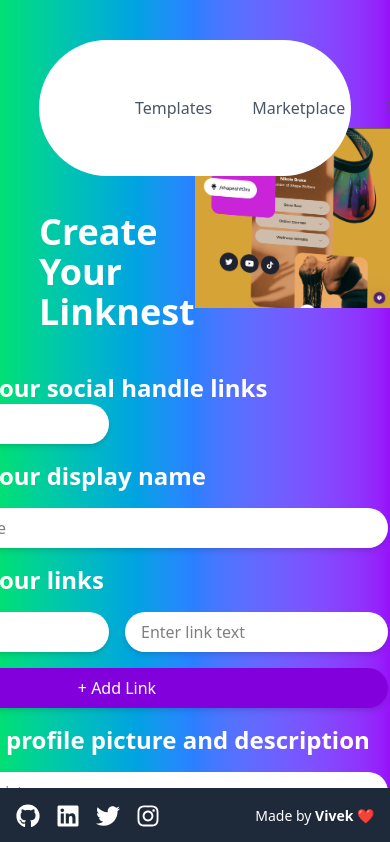
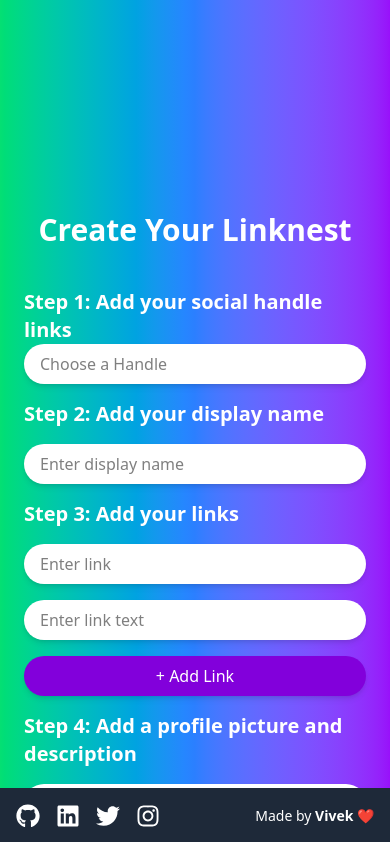
Before and after one commit to vivekborkar17/Linknest, a Next.js app: page /generate in a window 390 px wide. Shown: the top 842 px of the page. Built offline with nearby package versions, Linux system fonts and the light colour scheme.

Commit message:
major ui updates

```diff
--- a/app/generate/page.js
+++ b/app/generate/page.js
@@ -40,6 +40,7 @@
             return;
         }
 
+        try {
             const myHeaders = new Headers();
             myHeaders.append("Content-Type", "application/json");
 
@@ -60,9 +61,12 @@
                 redirect: "follow",
             };
 
-        try {
-            const r = await fetch(`${process.env.NEXT_PUBLIC_HOST}/api/add`, requestOptions);
-            const result = await r.json();
+            const response = await fetch(`${process.env.NEXT_PUBLIC_HOST}/api/add`, requestOptions);
+            if (!response.ok) {
+                throw new Error(`HTTP error! status: ${response.status}`);
+            }
+
+            const result = await response.json();
             if (result.success) {
                 toast.success(result.message);
                 setLinks([]);
@@ -76,74 +80,74 @@
                 toast.error(result.message);
             }
         } catch (error) {
-            console.error("Error submitting data:", error);
+            console.error("Error submitting data:", error.message);
             toast.error("An error occurred while submitting the form.");
         }
     };
 
     return (
-        <div className="bg-gradient-to-r from-green-400 via-blue-500 to-purple-600 min-h-screen grid grid-cols-2 pb-14 pt-32">
-            <div className="col1 flex flex-col justify-center items-center ml-[10vw] gap-10 mt-[10vh]">
-                <h1 className="font-bold text-4xl text-white">Create Your Linknest</h1>
-                <div className="flex flex-col gap-4">
+        <div className="bg-gradient-to-r from-green-400 via-blue-500 to-purple-600 min-h-screen grid grid-cols-1 md:grid-cols-2 pb-14 pt-32">
+            <div className="col1 flex flex-col justify-center items-center px-6 md:ml-[10vw] gap-10 mt-[10vh]">
+                <h1 className="font-bold text-3xl md:text-4xl text-white text-center">Create Your Linknest</h1>
+                <div className="flex flex-col gap-4 w-full max-w-md">
                     <div className="item">
-                        <h1 className="font-semibold text-2xl text-white">
+                        <h1 className="font-semibold text-xl md:text-2xl text-white">
                             Step 1: Add your social handle links
                         </h1>
                         <input
-                            className="px-4 py-2 bg-white rounded-4xl shadow-md"
+                            className="w-full px-4 py-2 bg-white rounded-4xl shadow-md"
                             type="text"
                             value={handle || ""}
                             onChange={e => { setHandle(e.target.value); }}
                             placeholder="Choose a Handle"
                         />
                     </div>
-                    <h1 className="font-semibold text-2xl text-white">Step 2: Add your display name</h1>
+                    <h1 className="font-semibold text-xl md:text-2xl text-white">Step 2: Add your display name</h1>
                     <input
-                        className="px-4 py-2 bg-white rounded-4xl shadow-md"
+                        className="w-full px-4 py-2 bg-white rounded-4xl shadow-md"
                         type="text"
                         value={displayName || ""}
                         onChange={e => { setDisplayName(e.target.value); }}
                         placeholder="Enter display name"
                     />
-                    <h1 className="font-semibold text-2xl text-white">Step 3: Add your links</h1>
-                    {links && links.map((item, index) => {
-                        return <div key={index} className="item flex gap-4">
+                    <h1 className="font-semibold text-xl md:text-2xl text-white">Step 3: Add your links</h1>
+                    {links && links.map((item, index) => (
+                        <div key={index} className="item flex flex-col md:flex-row gap-4">
                             <input
-                                className="px-4 py-2 bg-white rounded-4xl shadow-md"
+                                className="w-full px-4 py-2 bg-white rounded-4xl shadow-md"
                                 type="text"
                                 value={item.link || ""}
                                 onChange={e => { handleChange(index, e.target.value, item.linktext); }}
                                 placeholder="Enter link"
                             />
                             <input
-                                className="px-4 py-2 bg-white rounded-4xl shadow-md"
+                                className="w-full px-4 py-2 bg-white rounded-4xl shadow-md"
                                 type="text"
                                 value={item.linktext || ""}
                                 onChange={e => { handleChange(index, item.link, e.target.value); }}
                                 placeholder="Enter link text"
                             />
-                        </div>;
-                    })}
+                        </div>
+                    ))}
                     <button
                         onClick={addLink}
                         className="bg-purple-700 text-white py-2 px-6 rounded-full shadow-md hover:bg-purple-800 transition-all"
                     >
                         + Add Link
                     </button>
-                    <h1 className="font-semibold text-2xl text-white">
+                    <h1 className="font-semibold text-xl md:text-2xl text-white">
                         Step 4: Add a profile picture and description
                     </h1>
-                    <div className="item flex flex-col gap-5 ">
+                    <div className="item flex flex-col gap-5">
                         <input
-                            className="px-4 py-2 bg-white rounded-4xl shadow-md"
+                            className="w-full px-4 py-2 bg-white rounded-4xl shadow-md"
                             type="text"
                             value={pic || ""}
                             onChange={e => { setPic(e.target.value); }}
                             placeholder="Enter link to your picture"
                         />
                         <input
-                            className="px-4 py-2 bg-white rounded-4xl shadow-md"
+                            className="w-full px-4 py-2 bg-white rounded-4xl shadow-md"
                             type="text"
                             value={desc || ""}
                             onChange={e => { setDesc(e.target.value); }}
@@ -157,11 +161,11 @@
                             Create your Linknest
                         </button>
                     </div>
-                    <h1 className="font-semibold text-2xl text-white">
+                    <h1 className="font-semibold text-xl md:text-2xl text-white">
                         Step 5: Add a key for editing or deleting the page
                     </h1>
                     <input
-                        className="px-4 py-2 bg-white rounded-4xl shadow-md"
+                        className="w-full px-4 py-2 bg-white rounded-4xl shadow-md"
                         type="text"
                         value={key || ""}
                         onChange={e => setKey(e.target.value)}
@@ -171,7 +175,7 @@
                     <ToastContainer />
                 </div>
             </div>
-            <div className="col2">
+            <div className="col2 hidden md:flex justify-center items-center">
                 <Image src="/generate.png" alt="Generate your page" layout="responsive" width={700} height={400} unoptimized />
             </div>
         </div>
--- a/app/layout.js
+++ b/app/layout.js
@@ -24,9 +24,9 @@
       <body
         className={`${geistSans.variable} ${geistMono.variable} antialiased`}
       >
-         <Navbar />
+        <Navbar />
         {children}
-        <Footer/>
+        <Footer />
       </body>
     </html>
   );
--- a/components/Navbar.js
+++ b/components/Navbar.js
@@ -1,28 +1,21 @@
-"use client"
-import Link from 'next/link'
-import React from 'react'
+"use client";
+import Link from 'next/link';
+import React from 'react';
 import { usePathname } from "next/navigation";
 import Image from 'next/image';
 
-
-
-
-
-
 const Navbar = () => {
   const pathname = usePathname();
-  const showNavBar = ["/","/generate"].includes(pathname)
+  const showNavBar = ["/", "/generate"].includes(pathname);
   if (!showNavBar) return null;
 
-
-  return <nav className='bg-white w-[80vw] fixed top-10 right-[10vw] rounded-full p-4 flex justify-around items-center' >
-    <div className='logo flex gap-20'> {/* Adjust the width as needed */}
+  return (
+    <nav className="hidden md:flex bg-white w-[80vw] fixed top-10 right-[10vw] rounded-full p-4 justify-around items-center">
+      <div className="logo flex gap-20">
         <Link href={"/"}>
-        <Image src="/logo.png" alt="logo"  height={70} width={100} />
-
-
+          <Image src="/logo.png" alt="logo" height={70} width={100} />
         </Link>
-        <ul className='flex gap-10 items-center text-gray-600'>
+        <ul className="flex gap-10 items-center text-gray-600">
           <Link href="/"><li>Templates</li></Link>
           <Link href="/"><li>Marketplace</li></Link>
           <Link href="/"><li>Discover</li></Link>
@@ -30,12 +23,12 @@
           <Link href="/"><li>Learn</li></Link>
         </ul>
       </div>
-    <div className='flex gap-3'>
-      <button className='login font-bold bg-gray-200 rounded-3xl p-4 '>Log In</button>
-      <button className='signup font-bold p-4 px-8 rounded-full text-white bg-blue-950'>Sign Up Free</button>
+      <div className="flex gap-3">
+        <button className="login font-bold bg-gray-200 rounded-3xl p-4">Log In</button>
+        <button className="signup font-bold p-4 px-8 rounded-full text-white bg-blue-950">Sign Up Free</button>
       </div>
+    </nav>
+  );
+};
 
-</nav>
-}
-
-export default Navbar
+export default Navbar;
--- a/lib/mongodb.js
+++ b/lib/mongodb.js
@@ -12,6 +12,7 @@
   throw new Error('Add Mongo URI to .env.local');
 }
 
+try {
   if (process.env.NODE_ENV === 'development') {
     if (!global._mongoClientPromise) {
       client = new MongoClient(uri, options);
@@ -19,8 +20,14 @@
     }
     clientPromise = global._mongoClientPromise;
   } else {
+    if (!client) {
       client = new MongoClient(uri, options);
+    }
     clientPromise = client.connect();
+  }
+} catch (error) {
+  console.error("Failed to connect to MongoDB:", error.message);
+  throw new Error("Failed to connect to MongoDB");
 }
 
 export default clientPromise;
--- a/next.config.mjs
+++ b/next.config.mjs
@@ -18,6 +18,10 @@
             },
         ],
     },
+    reactStrictMode: true, // Enable strict mode for better debugging
+    experimental: {
+        appDir: true, // Ensure app directory features are enabled
+    },
 };
 
 export default nextConfig;
```
Also changed, not shown: app/[handle]/page.js (+9 -9 lines), app/page.js (+20 -10 lines). Lines whose indentation alone changed are shown as unchanged.
